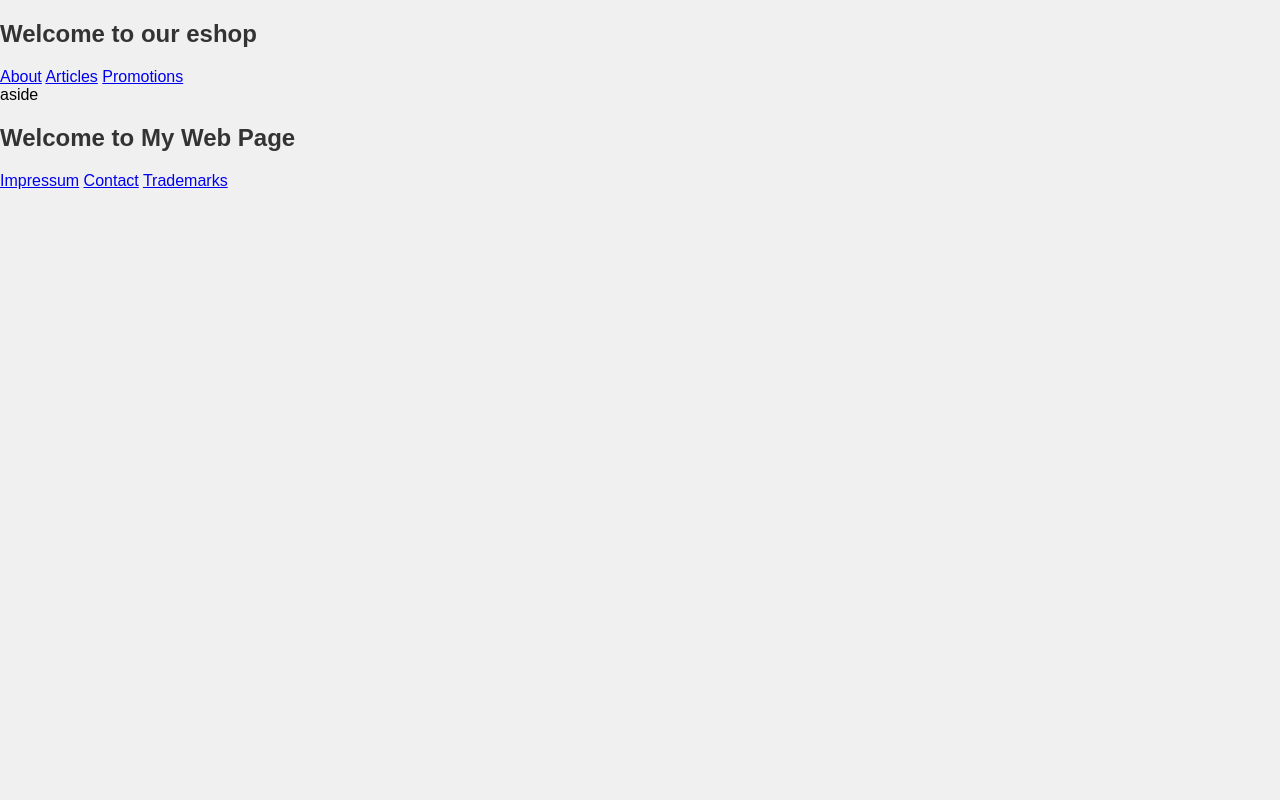
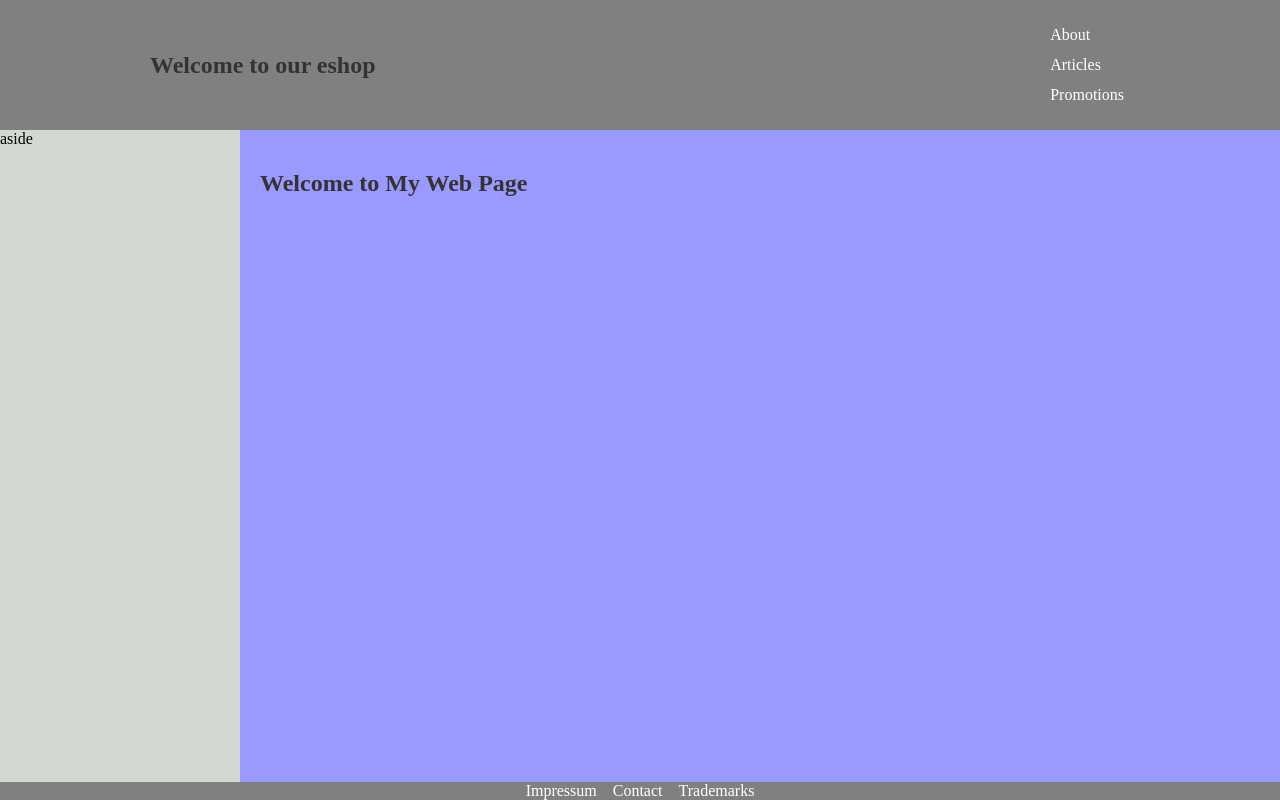
Before and after one commit to oldrickw1/toyshop, a plain HTML site: page index.html in a window 1280 px wide. Drawn offline with Linux system fonts and the light colour scheme.

Commit message:
structure web shop so that it's using full page

```diff
--- a/index.html
+++ b/index.html
@@ -9,9 +9,9 @@
 
     </head>
     <body>
-        <nav>
+        <nav class="flex-row">
             <h1>Welcome to our eshop</h1>
-            <div class="flex">
+            <div class="flex-col">
                 <a href="#">About</a>
                 <a href="#">Articles</a>
                 <a href="#">Promotions</a>
--- a/style.css
+++ b/style.css
@@ -1,9 +1,13 @@
 /* Your CSS styles go here */
 body {
-    font-family: sans-serif;
+    font-family: serif sans-serif;
     margin: 0;
     padding: 0;
-    background-color: #f0f0f0;
+    background-color: #11111;
+    display: flex;
+    flex-direction: column;
+    min-height: 100vh;
+
 }
 .container {
     max-width: 800px;
@@ -15,3 +19,51 @@ body {
 h1, p {
     color: #333333;
 }
+
+nav {
+    padding: 0 150px;
+    justify-content: space-between;
+    background-color: grey;
+    height: 130px;
+    align-items: center;
+}
+
+a {
+    text-decoration: none;
+    color: white;
+    margin: 6px;
+}
+
+main {
+    background-color: #9999ff;
+    flex: 1;
+    display: flex;
+}
+
+aside {
+    background-color: #d2d9d0;
+    width: 240px;
+    flex-shrink: 0;
+}
+
+section {
+    flex:1;
+    padding: 20px;
+}
+
+
+footer {
+    background-color: grey;
+    text-align: center;
+    margin-top: auto;
+}
+
+.flex-col {
+    display: flex;
+    flex-direction: column;
+}
+
+.flex-row {
+    display: flex;
+    flex-direction: row;
+}
```
Also changed, not shown: 1 other file.
